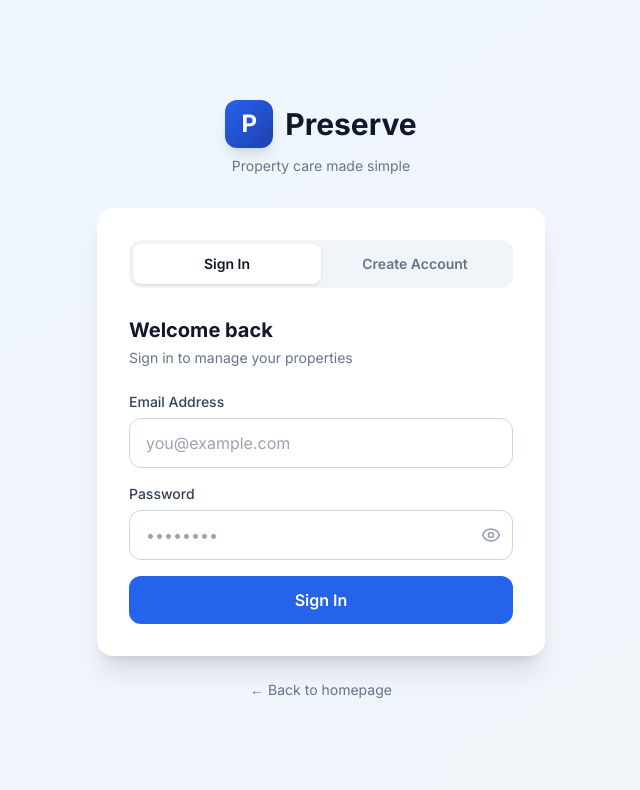
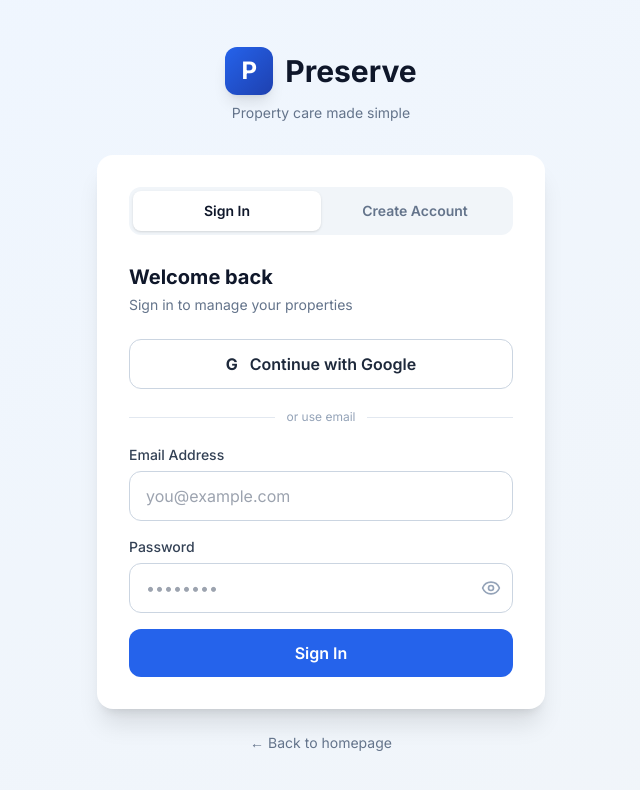
Before and after one commit to Iamtoluakin/preserve, a Next.js app: page /login in a window 1280 px wide. Shown: the top 790 px of the page, without its empty margins (319-959 px from the left). Built offline with nearby package versions, Linux system fonts and the light colour scheme; no server answers.

Commit message:
Add Google auth entry point

```diff
--- a/src/app/login/page.tsx
+++ b/src/app/login/page.tsx
@@ -1,6 +1,6 @@
 'use client';
 
-import { useState } from 'react';
+import { useEffect, useState } from 'react';
 import { useRouter } from 'next/navigation';
 import Link from 'next/link';
 import { supabase } from '@/lib/supabase';
@@ -33,6 +33,16 @@
   }
 }
 
+async function saveAppSession(accessToken: string) {
+  const sessionResponse = await fetch('/api/auth/session', {
+    method: 'POST',
+    headers: { 'Content-Type': 'application/json' },
+    body: JSON.stringify({ accessToken }),
+  });
+
+  if (!sessionResponse.ok) throw new Error('Could not save your login session. Please try again.');
+}
+
 export default function LoginPage() {
   const router = useRouter();
   const [mode, setMode] = useState<'login' | 'signup'>('login');
@@ -41,8 +51,42 @@
   const [name, setName] = useState('');
   const [showPassword, setShowPassword] = useState(false);
   const [loading, setLoading] = useState(false);
+  const [oauthLoading, setOauthLoading] = useState(false);
   const [error, setError] = useState('');
   const [signupDone, setSignupDone] = useState(false);
+
+  useEffect(() => {
+    let active = true;
+
+    const completeExistingSession = async () => {
+      const { data } = await supabase.auth.getSession();
+      const accessToken = data.session?.access_token;
+      if (!active || !accessToken) return;
+
+      try {
+        await ensureUserProfile();
+        await saveAppSession(accessToken);
+
+        const next = new URLSearchParams(window.location.search).get('next') || '/dashboard';
+        router.push(next);
+        router.refresh();
+      } catch (err: any) {
+        setError(err.message || 'Could not complete sign in. Please try again.');
+      }
+    };
+
+    completeExistingSession();
+
+    const { data: listener } = supabase.auth.onAuthStateChange(async event => {
+      if (event !== 'SIGNED_IN') return;
+      await completeExistingSession();
+    });
+
+    return () => {
+      active = false;
+      listener.subscription.unsubscribe();
+    };
+  }, [router]);
 
   const handleSubmit = async (e: React.FormEvent) => {
     e.preventDefault();
@@ -58,12 +102,7 @@
         const accessToken = sessionData.session?.access_token;
         if (!accessToken) throw new Error('Could not create a login session. Please try again.');
 
-        const sessionResponse = await fetch('/api/auth/session', {
-          method: 'POST',
-          headers: { 'Content-Type': 'application/json' },
-          body: JSON.stringify({ accessToken }),
-        });
-        if (!sessionResponse.ok) throw new Error('Could not save your login session. Please try again.');
+        await saveAppSession(accessToken);
 
         const next = new URLSearchParams(window.location.search).get('next') || '/dashboard';
         router.push(next);
@@ -83,12 +122,7 @@
         if (data.session) {
           await ensureUserProfile(name);
           const accessToken = data.session.access_token;
-          const sessionResponse = await fetch('/api/auth/session', {
-            method: 'POST',
-            headers: { 'Content-Type': 'application/json' },
-            body: JSON.stringify({ accessToken }),
-          });
-          if (!sessionResponse.ok) throw new Error('Could not save your login session. Please try again.');
+          await saveAppSession(accessToken);
 
           router.push('/dashboard');
           router.refresh();
@@ -100,6 +134,27 @@
       setError(err.message || 'Something went wrong. Please try again.');
     } finally {
       setLoading(false);
+    }
+  };
+
+  const handleGoogleSignIn = async () => {
+    setError('');
+    setOauthLoading(true);
+
+    const { error } = await supabase.auth.signInWithOAuth({
+      provider: 'google',
+      options: {
+        redirectTo: `${getSiteUrl()}/login`,
+        queryParams: {
+          access_type: 'offline',
+          prompt: 'select_account',
+        },
+      },
+    });
+
+    if (error) {
+      setOauthLoading(false);
+      setError(error.message || 'Could not start Google sign in.');
     }
   };
 
@@ -161,6 +216,25 @@
             <div className="mb-5 p-3 bg-red-50 border border-red-200 rounded-lg text-red-700 text-sm">{error}</div>
           )}
 
+          <button
+            type="button"
+            onClick={handleGoogleSignIn}
+            disabled={loading || oauthLoading}
+            className="w-full border border-slate-300 bg-white text-slate-800 py-3 rounded-xl font-semibold transition hover:bg-slate-50 disabled:opacity-60 flex items-center justify-center gap-3 mb-5"
+          >
+            {oauthLoading ? <Loader2 className="w-4 h-4 animate-spin" /> : <span className="text-base font-bold">G</span>}
+            Continue with Google
+          </button>
+
+          <div className="relative mb-5">
+            <div className="absolute inset-0 flex items-center">
+              <div className="w-full border-t border-slate-200" />
+            </div>
+            <div className="relative flex justify-center text-xs">
+              <span className="bg-white px-3 text-slate-400">or use email</span>
+            </div>
+          </div>
+
           <form onSubmit={handleSubmit} className="space-y-4">
             {mode === 'signup' && (
               <div>
```
